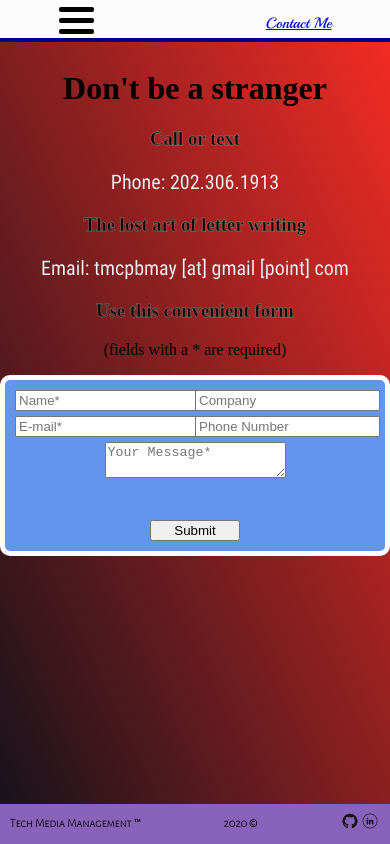
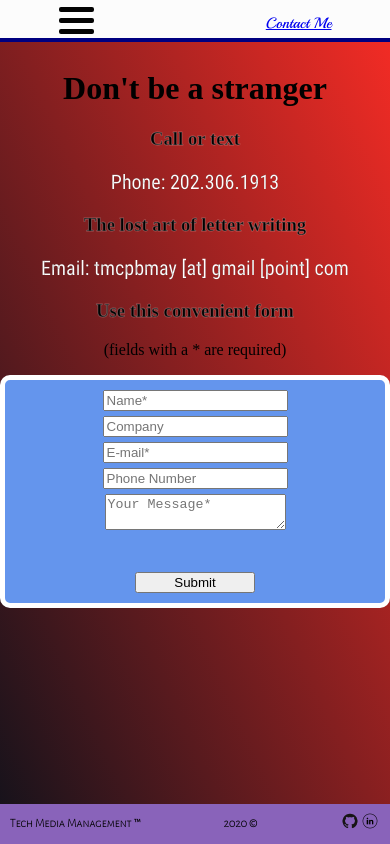
Before and after one commit to MakerMacAttack/portfolio, a React (Create React App) app: page /contact in a window 390 px wide. Built offline with nearby package versions, Linux system fonts and the light colour scheme; a web font is replaced by a local one.

Commit message:
about and contact breakpoints

```diff
--- a/src/components/ContactForm/ContactForm.css
+++ b/src/components/ContactForm/ContactForm.css
@@ -46,3 +46,20 @@
     ". . . submit submit . . .";
   row-gap: 5px;
 }
+
+@media screen and (max-width: 500px) {
+  #contact-form {
+    grid-template-columns: repeat(3, 1fr);
+    grid-template-rows: repeat(8, 1fr);
+    grid-template-areas:
+      "name name name"
+      "company company company"
+      "email email email"
+      "phone phone phone"
+      "message message message"
+      "message message message"
+      "message message message"
+      ". submit .";
+    row-gap: 5px;
+  }
+}
--- a/src/screens/About/About.css
+++ b/src/screens/About/About.css
@@ -17,3 +17,9 @@
 #intro {
   max-width: 500px;
 }
+
+@media screen and (max-width: 500px) {
+  #about-box {
+    flex-direction: column;
+  }
+}
```
Also changed, not shown: 1 other file (tests, documents, lock files or other folders).
